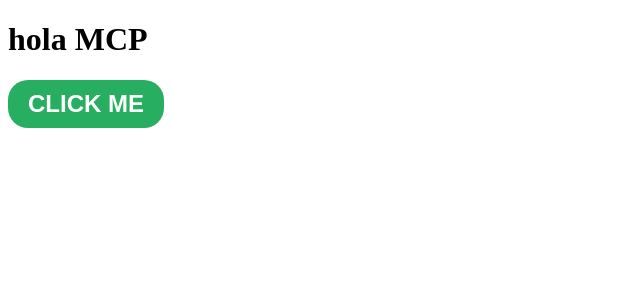
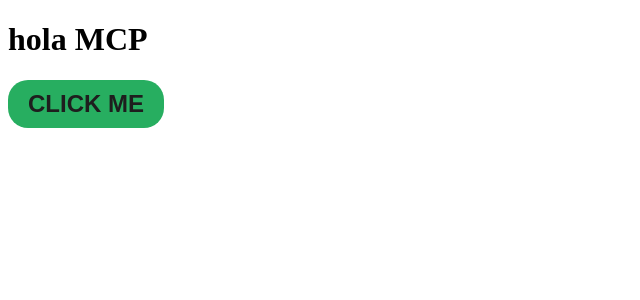
Before and after one commit to angelolev/mcp-test, a React (Vite) app: page / in a window 1280 px wide. Shown: the top 300 px of the page, without its empty margins (0-640 px from the left). Built offline with nearby package versions, Linux system fonts and the light colour scheme.

Commit message:
fix(button): update font color from white to #1e1e1e (#MBA-14)

```diff
--- a/src/components/Button/Button.module.css
+++ b/src/components/Button/Button.module.css
@@ -1,6 +1,6 @@
 .button {
   background-color: #27ae60;
-  color: white;
+  color: #1e1e1e;
   padding: 10px 20px;
   border: none;
   border-radius: 20px;
```
